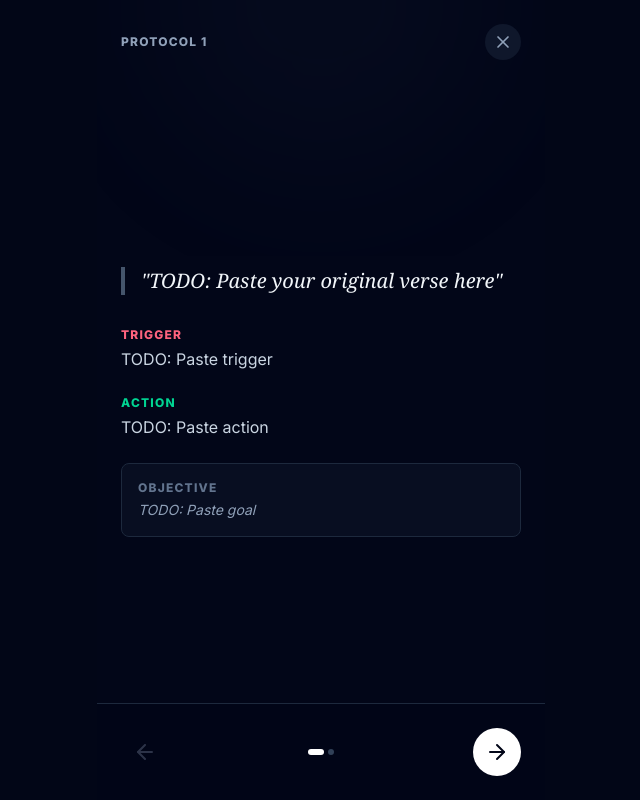
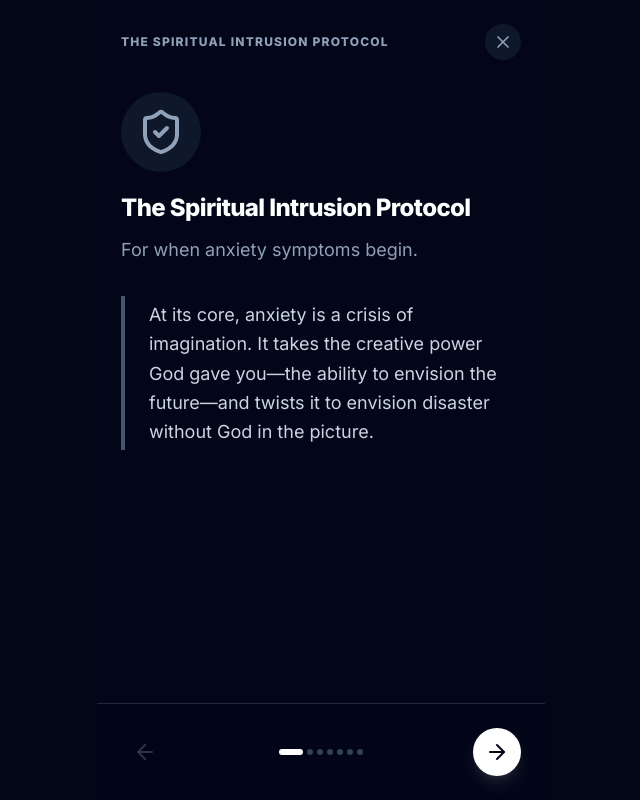
Before and after one commit to mtickle/defense-protocols, a React (Vite) app: page /#/protocol/anxiety-defense in a window 1280 px wide. Shown: the whole page, without its empty margins (319-959 px from the left). Built offline with nearby package versions, Linux system fonts and the light colour scheme.

Commit message:
Version 0.1

```diff
--- a/index.html
+++ b/index.html
@@ -5,7 +5,7 @@
   <meta charset="UTF-8" />
   <link rel="icon" type="image/svg+xml" href="/vite.svg" />
   <meta name="viewport" content="width=device-width, initial-scale=1.0" />
-  <title>defense protocols</title>
+  <title>Biblical Defense Protocols</title>
 </head>
 
 <body>
--- a/src/data/protocols.json
+++ b/src/data/protocols.json
@@ -2,20 +2,56 @@
   {
     "id": 1,
     "slug": "anxiety-defense",
-    "title": "The Anxiety Defense Protocol",
-    "subtitle": "For when the physical symptoms begin.",
-    "icon": "shield-check",
+    "title": "The Spiritual Intrusion Protocol",
+    "subtitle": "For when anxiety symptoms begin.",
+    "icon": "Anchor",
     "themeColor": "slate",
-    "intro": "Father, the alarm is ringing and the heat is rising, but I choose to stand still in Your presence...",
+    "intro": "At its core, anxiety is a crisis of imagination. It takes the creative power God gave you—the ability to envision the future—and twists it to envision disaster without God in the picture.",
     "steps": [
       {
         "id": "1-1",
-        "title": "The Physical Reset",
-        "verse": "TODO: Paste your original verse here",
+        "title": "The Peace Sentry",
+        "verse": "Do not be anxious about anything, but in every situation, by prayer and petition, with thanksgiving, present your requests to God. And the peace of God, which transcends all understanding, will guard your hearts and your minds in Christ Jesus. — Philippians 4:6-7",
         "insight": "TODO: Paste your original insight here",
-        "trigger": "TODO: Paste trigger",
-        "action": "TODO: Paste action",
-        "goal": "TODO: Paste goal"
+        "trigger": "Feeling physical tightness in the chest, racing thoughts, or a sense of dread.",
+        "action": "Stop. Name three specific things you are thankful for to shift your focus. Then, verbally hand the specific worry to God.",
+        "goal": "Establish a perimeter of peace around your mind that anxiety cannot breach."
+      },
+      {
+        "id": "1-2",
+        "title": "The Thought Audit",
+        "verse": "We demolish arguments and every pretension that sets itself up against the knowledge of God, and we take captive every thought to make it obedient to Christ. — 2 Corinthians 10:5",
+        "insight": "TODO: Paste your original insight here",
+        "trigger": "Your mind spiraling into \"What if...\" scenarios or imagining worst-case outcomes.",
+        "action": "\"Arrest\" the thought. Ask it three questions: Is this true? Is this helpful? Is this from God? If the answer is no, reject it immediately.",
+        "goal": "Stop the spiral before it becomes a catastrophe in your imagination."
+      },
+      {
+        "id": "1-3",
+        "title": "The Faith Barrier",
+        "verse": "In addition to all this, take up the shield of faith, with which you can extinguish all the flaming arrows of the evil one. — Ephesians 6:16",
+        "insight": "",
+        "trigger": " Sudden, intrusive panic or negative self-talk.",
+        "action": "Visualize a barrier. Say out loud, \"I do not accept that thought.\" Quote a specific promise of God (e.g., \"I am never alone\") to counter the lie.",
+        "goal": " Block the \"fiery darts\" and extinguish them before they can start a fire in your emotions."
+      },
+      {
+        "id": "1-4",
+        "title": "The Backpack Drop",
+        "verse": "Cast all your anxiety on him because he cares for you. — 1 Peter 5:7",
+        "insight": "",
+        "trigger": "Feeling crushed by the weight of responsibility or the pressure to fix everything.",
+        "action": "The physical release. Close your eyes and visualize taking off a heavy backpack filled with your worries. See yourself dropping it at Jesus’ feet and walking away lighter.",
+        "goal": "Shift the burden of the outcome from your shoulders to His."
+      },
+      {
+        "id": "1-5",
+        "title": "The \"Today\" Focus",
+        "verse": "Therefore do not worry about tomorrow, for tomorrow will worry about itself. Each day has enough trouble of its own. — Matthew 6:34",
+        "insight": "",
+        "trigger": "Obsessing about upcoming events, bills, or deadlines that are days or weeks away.",
+        "action": "Shrink your timeline. Say, \"I only have grace for today.\" Identify the one next step you can take right now and ignore the rest of the mountain.",
+        "goal": "Return your mind to the present moment, the only place where God provides grace. "
       }
     ],
     "prayers": [
@@ -28,9 +64,9 @@
   {
     "id": 2,
     "slug": "sudden-storm",
-    "title": "The Sudden Storm",
-    "subtitle": "For when financial news or bad news threatens your hope.",
-    "icon": "bolt",
+    "title": "The Sudden Storm Protocol",
+    "subtitle": "For when bad news threatens your hope.",
+    "icon": "Zap",
     "themeColor": "amber",
     "intro": "Life rarely gives us a warning before the bottom falls out. This protocol is designed to arrest the spiral of panic that happens in the first few minutes of a crisis.",
     "steps": [
@@ -92,7 +128,7 @@
     "slug": "resilience",
     "title": "The Resilience Protocol",
     "subtitle": "For learning to love life while solving problems.",
-    "icon": "sun",
+    "icon": "Sprout",
     "themeColor": "emerald",
     "intro": "The Resilience Protocol is about breaking out of the Waiting Room. It is the spiritual discipline of learning to love your life while you are solving your problems.",
     "steps": [
@@ -143,9 +179,9 @@
   {
     "id": 4,
     "slug": "valley-walker",
-    "title": "The Valley Walker",
+    "title": "The Valley Walker Protocol",
     "subtitle": "For navigating depression and darkness.",
-    "icon": "cloud",
+    "icon": "Compass",
     "themeColor": "indigo",
     "intro": "This is the protocol for the days when the 'fight' has left you. You are not required to run through the valley; you are only required to walk.",
     "steps": [
@@ -196,9 +232,9 @@
   {
     "id": 5,
     "slug": "mat-bearer",
-    "title": "The Mat Bearer",
+    "title": "The Mat Bearer Protocol",
     "subtitle": "For when a loved one is sick.",
-    "icon": "heart",
+    "icon": "Heart",
     "themeColor": "rose",
     "intro": "The 'Mat Bearer' Protocol is for the caregivers who feel powerless. You cannot save them, but you can carry them to the One who can.",
     "steps": [
@@ -249,9 +285,9 @@
   {
     "id": 6,
     "slug": "audience-of-one",
-    "title": "The Audience of One",
+    "title": "The Audience of One Protocol",
     "subtitle": "For competition, comparison, and success.",
-    "icon": "trophy",
+    "icon": "Trophy",
     "themeColor": "yellow",
     "intro": "We often confuse the scoreboard with the purpose. True success isn't about conquering the competition; it is about the faithful stewardship of the gift.",
     "steps": [
@@ -290,7 +326,7 @@
     "slug": "overflow",
     "title": "The Overflow Protocol",
     "subtitle": "For celebrating God's love and gratitude.",
-    "icon": "fire",
+    "icon": "Flame",
     "themeColor": "orange",
     "intro": "The 'Overflow Protocol' is the shift from defense to offense. The Enemy can handle your worry and your planning, but he cannot handle your praise.",
     "steps": [
--- a/src/pages/ProtocolView.jsx
+++ b/src/pages/ProtocolView.jsx
@@ -1,73 +1,106 @@
-import { ArrowLeft, ArrowRight, X } from 'lucide-react';
-import { useState } from 'react';
+import { ArrowLeft, ArrowRight, Cloud, Compass, Flame, Footprints, Heart, HeartHandshake, ShieldCheck, Sun, Trophy, X, Zap } from 'lucide-react';
+import { useEffect, useState } from 'react';
 import { Link, useParams } from 'react-router-dom';
 import protocols from '../data/protocols.json';
+
+// Icon Map
+const iconMap = {
+    ShieldCheck, Zap, Sun, Cloud, Heart, Trophy, Flame, Footprints, HeartHandshake, Compass
+};
 
 export default function ProtocolView() {
     const { slug } = useParams();
     const data = protocols.find(p => p.slug === slug);
     const [stepIndex, setStepIndex] = useState(0);
 
-    if (!data) return <div className="text-center p-10">Protocol not found.</div>;
+    // FIX: Reset to Intro whenever the user switches protocols
+    useEffect(() => {
+        setStepIndex(0);
+    }, [slug]);
 
-    const isLastStep = stepIndex === data.steps.length; // Last step is the Prayer
-    const currentStep = data.steps[stepIndex];
+    if (!data) return <div className="text-center p-10 text-white">Protocol not found.</div>;
+
+    // HARDENED LOGIC:
+    const isIntro = stepIndex === 0;
+    // Prayer is always the step AFTER the last data step
+    const isPrayer = stepIndex === data.steps.length + 1;
+    // Step is strictly between 0 and Prayer
+    const isStep = stepIndex > 0 && stepIndex <= data.steps.length;
+
+    // Safe access: If we are in a step, grab the data (offset by 1 due to Intro)
+    // If calculation fails, fallback to an empty object to prevent crash
+    const currentStep = isStep ? (data.steps[stepIndex - 1] || {}) : null;
 
     // Theme Helpers
     const accentText = {
         slate: "text-slate-400", amber: "text-amber-400", emerald: "text-emerald-400",
-        indigo: "text-indigo-400", rose: "text-rose-400", orange: "text-orange-400"
+        indigo: "text-indigo-400", rose: "text-rose-400", orange: "text-orange-400", yellow: "text-yellow-400"
     }[data.theme] || "text-slate-400";
+
+    const themeBorder = {
+        slate: "border-slate-600", amber: "border-amber-500", emerald: "border-emerald-500",
+        indigo: "border-indigo-500", rose: "border-rose-500", orange: "border-orange-500", yellow: "border-yellow-500"
+    }[data.theme] || "border-slate-600";
+
+    const Icon = iconMap[data.icon] || ShieldCheck;
 
     return (
         <div className="min-h-screen flex flex-col max-w-md mx-auto relative bg-slate-950">
 
-            {/* 1. Breath Pacer (Only visible on Anxiety protocol) */}
-            {data.slug === 'anxiety-defense' && (
-                <div className="absolute top-0 left-0 w-full h-64 overflow-hidden pointer-events-none z-0">
-                    <div className={`w-64 h-64 rounded-full bg-slate-500/10 blur-3xl absolute -top-32 left-1/2 -translate-x-1/2 animate-breathe`} />
-                </div>
-            )}
-
-            {/* 2. Header */}
+            {/* 1. Header */}
             <header className="flex justify-between items-center p-6 z-10">
                 <div className={`text-xs font-bold tracking-widest uppercase ${accentText}`}>
-                    Protocol {data.id}
+                    {data.title}
                 </div>
                 <Link to="/" className="p-2 bg-slate-900 rounded-full text-slate-400 hover:text-white transition-colors">
                     <X size={20} />
                 </Link>
             </header>
 
-            {/* 3. Content Area */}
-            <main className="flex-1 px-6 flex flex-col justify-center z-10 pb-20">
-                {isLastStep ? (
-                    // THE PRAYER VIEW
-                    <div className="animate-in fade-in slide-in-from-right-4 duration-500">
-                        <h2 className="text-2xl font-serif italic text-slate-200 mb-6 border-l-4 border-slate-700 pl-4">
-                            The Prayer
-                        </h2>
-                        <p className="text-lg leading-relaxed text-slate-300 font-medium">
-                            "{data.prayer}"
+            {/* 2. Content Area */}
+            <main className="flex-1 px-6 flex flex-col justify-start pt-2 z-10 pb-24">
+
+                {/* --- VIEW 1: INTRO CARD --- */}
+                {isIntro && (
+                    <div className="animate-in fade-in slide-in-from-right-8 duration-300">
+                        <div className={`mb-6 p-4 rounded-full w-fit bg-slate-900 ${accentText}`}>
+                            <Icon size={48} />
+                        </div>
+                        <h1 className="text-2xl font-extrabold text-white tracking-tight mb-4 leading-none">
+                            {data.title}
+                        </h1>
+                        <p className={`text-lg ${accentText} font-medium mb-8`}>
+                            {data.subtitle}
                         </p>
-                        <div className="mt-8 flex justify-center">
-                            <button className={`px-6 py-3 rounded-lg bg-slate-800 ${accentText} font-bold text-sm tracking-wide uppercase`}>
-                                Amen / Reset
-                            </button>
+                        <div className={`border-l-4 ${themeBorder} pl-6 py-1`}>
+                            <p className="text-lg leading-relaxed text-slate-300">
+                                {data.intro}
+                            </p>
                         </div>
                     </div>
-                ) : (
-                    // THE TACTICAL STEP VIEW
-                    <div className="animate-in fade-in slide-in-from-right-8 duration-300 key={stepIndex}">
+                )}
+
+                {/* --- VIEW 2: TACTICAL STEPS --- */}
+                {isStep && currentStep && (
+                    <div className="animate-in fade-in slide-in-from-right-8 duration-300" key={stepIndex}>
+
+                        {/* Phase Header */}
+                        <div className="mb-6">
+                            <h2 className="text-2xl font-extrabold text-white tracking-tight leading-none">
+                                {currentStep.title}
+                            </h2>
+                        </div>
 
                         {/* The Verse Anchor */}
-                        <div className={`mb-8 border-l-4 pl-4 ${data.theme === 'amber' ? 'border-amber-500' : 'border-slate-600'}`}>
-                            <p className="font-serif text-xl italic text-slate-100 mb-2">
+                        <div className={`mb-8 border-l-4 pl-4 ${themeBorder}`}>
+                            <p className="font-serif text-base italic text-slate-100 mb-2">
                                 "{currentStep.verse}"
                             </p>
-                            <p className={`text-xs font-bold uppercase tracking-wider ${accentText}`}>
-                                {currentStep.reference}
-                            </p>
+                            {currentStep.reference && (
+                                <p className={`text-xs font-bold uppercase tracking-wider ${accentText}`}>
+                                    {currentStep.reference}
+                                </p>
+                            )}
                         </div>
 
                         {/* The HUD Data */}
@@ -82,35 +115,79 @@ export default function ProtocolView() {
                                 <p className="text-slate-300">{currentStep.action}</p>
                             </div>
 
-                            <div className="bg-slate-900/50 p-4 rounded-lg border border-slate-800">
-                                <h3 className="text-xs font-bold text-slate-500 uppercase tracking-widest mb-1">Objective</h3>
-                                <p className="text-sm text-slate-400 italic">{currentStep.goal}</p>
+
+                            <div>
+                                <h3 className="text-xs font-bold text-yellow-400 uppercase tracking-widest mb-1">Action</h3>
+                                <p className="text-slate-300">{currentStep.goal}</p>
                             </div>
+
                         </div>
                     </div>
                 )}
+
+                {/* --- VIEW 3: PRAYER --- */}
+                {isPrayer && (
+                    <div className="animate-in fade-in slide-in-from-right-4 duration-500">
+                        <div className="mb-6">
+                            <h2 className="text-2xl font-extrabold text-white tracking-tight leading-none">
+                                The Prayer
+                            </h2>
+                        </div>
+                        <div className="space-y-8">
+                            {data.prayers.map((prayer, index) => (
+                                <div key={index}>
+                                    {data.prayers.length > 1 && (
+                                        <h3 className={`text-xs font-bold uppercase tracking-widest mb-2 ${accentText}`}>
+                                            {prayer.title}
+                                        </h3>
+                                    )}
+                                    <p className="text-base leading-relaxed text-slate-300 font-medium">
+                                        "{prayer.text}"
+                                    </p>
+                                </div>
+                            ))}
+                        </div>
+                        <div className="mt-8 flex justify-center">
+                            <button
+                                onClick={() => setStepIndex(0)}
+                                className={`px-6 py-3 rounded-lg bg-slate-800 ${accentText} font-bold text-sm tracking-wide uppercase hover:bg-slate-700 transition-colors`}
+                            >
+                                Reset
+                            </button>
+                        </div>
+                    </div>
+                )}
+
             </main>
 
-            {/* 4. Footer Controls */}
+            {/* 3. Footer Controls */}
             <footer className="fixed bottom-0 w-full max-w-md bg-slate-950/80 backdrop-blur-md border-t border-slate-800 p-6 flex justify-between items-center z-20">
+
                 <button
                     onClick={() => setStepIndex(Math.max(0, stepIndex - 1))}
                     disabled={stepIndex === 0}
-                    className="p-3 rounded-full hover:bg-slate-800 disabled:opacity-30 text-slate-400"
+                    className="p-3 rounded-full hover:bg-slate-800 disabled:opacity-30 text-slate-400 transition-colors"
                 >
                     <ArrowLeft size={24} />
                 </button>
 
                 <div className="flex gap-1">
-                    {[...Array(data.steps.length + 1)].map((_, i) => (
-                        <div key={i} className={`h-1.5 w-1.5 rounded-full transition-all ${i === stepIndex ? `bg-white w-4` : 'bg-slate-700'}`} />
+                    {[...Array(data.steps.length + 2)].map((_, i) => (
+                        <div
+                            key={i}
+                            className={`h-1.5 rounded-full transition-all duration-300 ${i === stepIndex ? 'bg-white w-6' : 'bg-slate-700 w-1.5'
+                                }`}
+                        />
                     ))}
                 </div>
 
                 <button
-                    onClick={() => setStepIndex(Math.min(data.steps.length, stepIndex + 1))}
-                    disabled={isLastStep}
-                    className={`p-3 rounded-full text-slate-950 ${isLastStep ? 'bg-slate-800 text-slate-500' : 'bg-white hover:bg-slate-200'}`}
+                    onClick={() => setStepIndex(Math.min(data.steps.length + 1, stepIndex + 1))}
+                    disabled={isPrayer}
+                    className={`p-3 rounded-full transition-all ${isPrayer
+                        ? 'bg-slate-900 text-slate-700 cursor-not-allowed'
+                        : 'bg-white text-slate-950 hover:bg-slate-200 shadow-lg shadow-white/10'
+                        }`}
                 >
                     <ArrowRight size={24} />
                 </button>
--- a/vite.config.js
+++ b/vite.config.js
@@ -7,5 +7,5 @@ export default defineConfig({
     react(),
     tailwindcss(),
   ],
-  base: "/",
+  base: "/defense-protocols/",
 })
```
Also changed, not shown: src/pages/Dashboard.jsx (+6 -5 lines).
